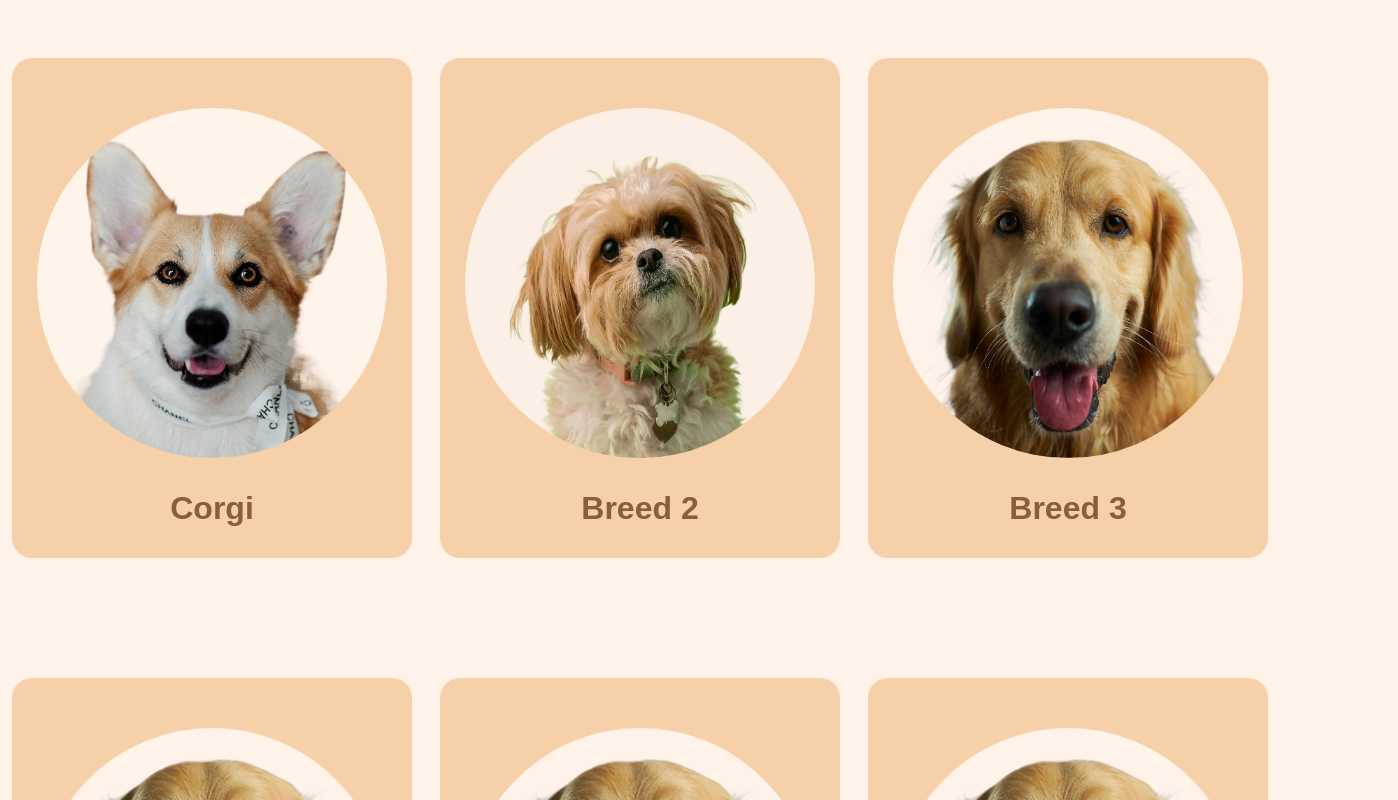
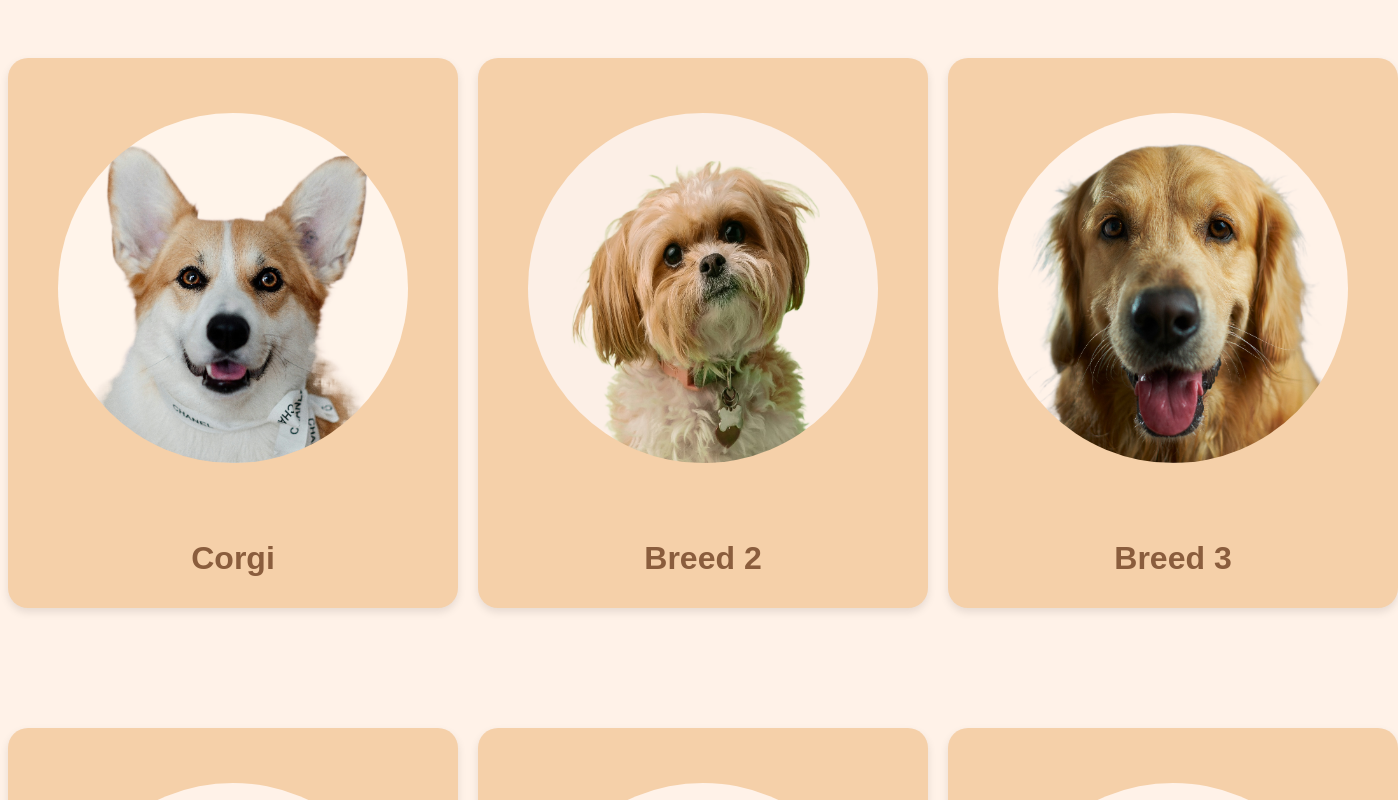
Before and after one commit to thisischrissie/group7-CFG-Fullstack, a React (Create React App) app: page / in a window 1280 px wide. Shown: the top 800 px of the page, 1398 px wide, since content can reach past the window. Built offline with nearby package versions, Linux system fonts and the light colour scheme.

Commit message:
adding colours to the cards and glow effect

```diff
--- a/src/styles/Breeds.css
+++ b/src/styles/Breeds.css
@@ -7,8 +7,8 @@ body
 }
 .card
 {
-    width: 400px;
-    height: 500px;
+    width: 450px;
+    height: 550px;
     border: 1px #ffffff;
     border-radius: 20px;
     margin: 50px auto;
@@ -17,7 +17,13 @@ body
     display: flex; /* Use Flexbox for easier alignment */
     flex-direction: column; /* Stack items vertically */
     justify-content: center;
+    box-shadow: 0 4px 8px rgba(0, 0, 0, 0.1);
+    transition: box-shadow 0.3s ease;
 }
+
+.card:hover {
+    box-shadow: 0 0 20px #CAF377; /* Add glow effect on hover */
+  }
 
 .card-back
 {
```
